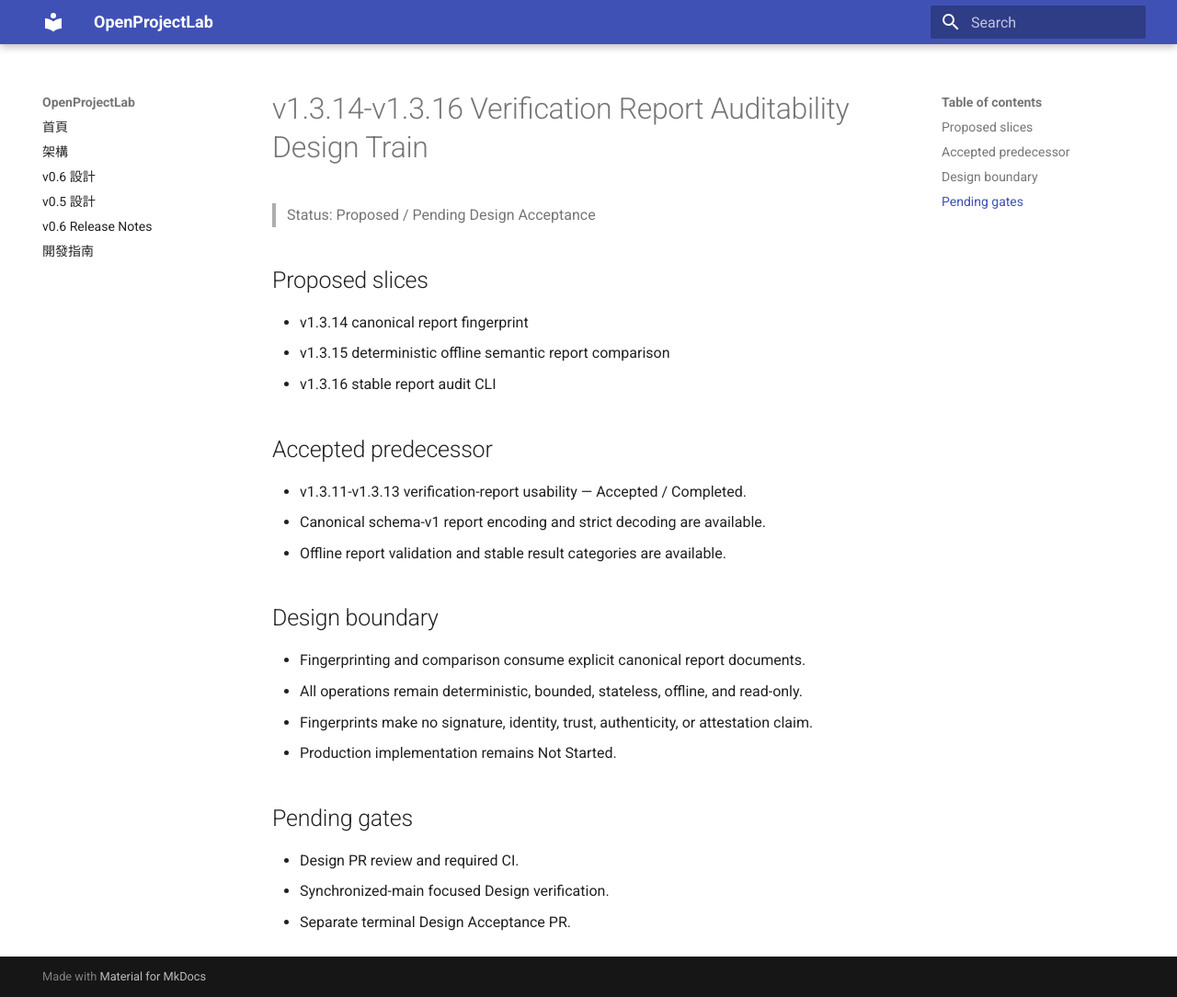
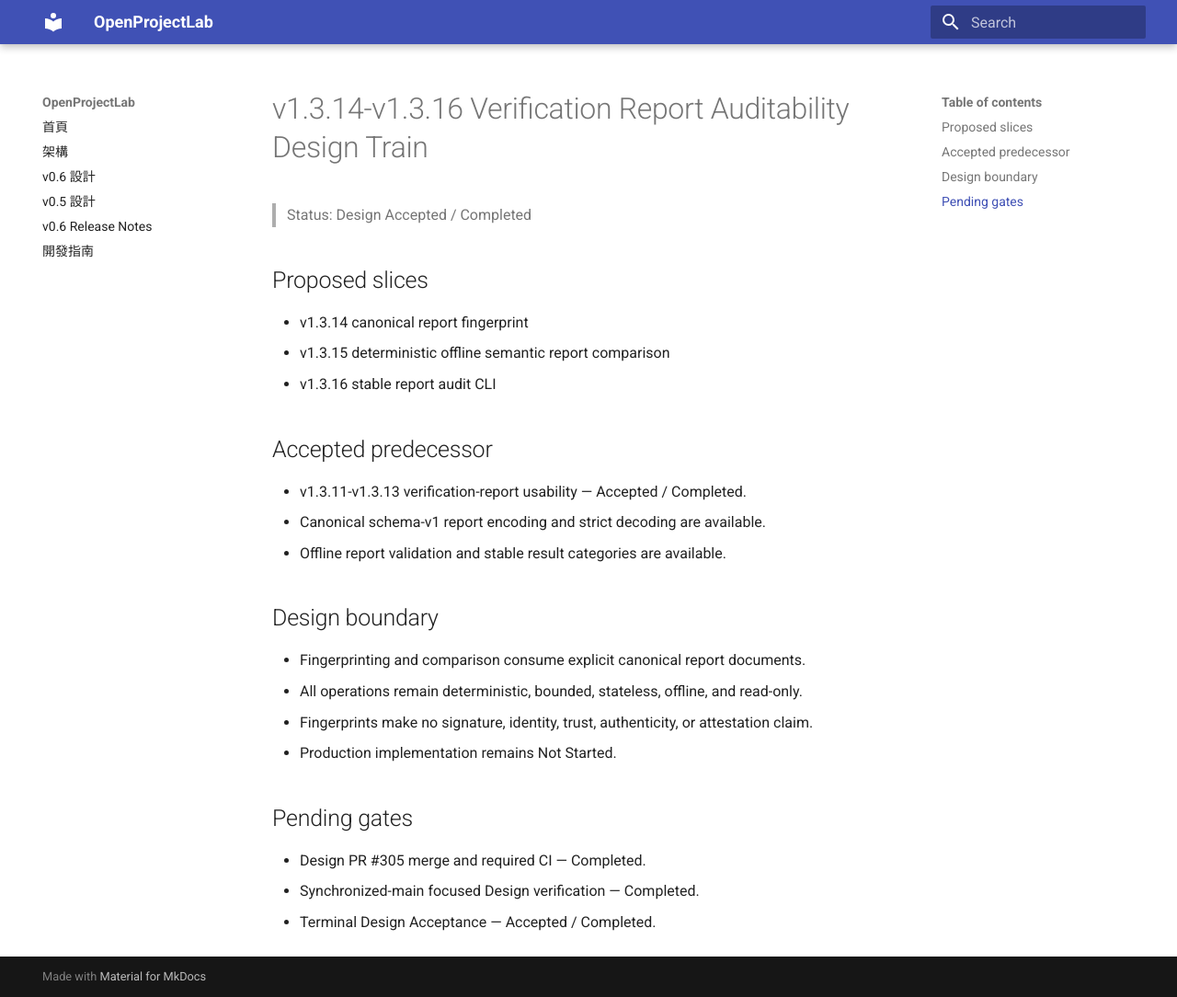
Before and after one commit to khwang1964/OpenProjectLab, an MkDocs documentation site: the page built from docs/releases/v1.3.14-v1.3.16-verification-report-auditability-design-train.md, in a window 1280 px wide and 1084 px high. Shown: the whole window at 92% size. Built offline with MkDocs 1.6.1 and Material for MkDocs 9.7.7, drawn with Linux system fonts in a browser that asks for light colours.

Commit message:
docs: accept v1.3.14-v1.3.16 verification report auditability design (#306)

```diff
--- a/docs/releases/v1.3.14-v1.3.16-verification-report-auditability-design-train.md
+++ b/docs/releases/v1.3.14-v1.3.16-verification-report-auditability-design-train.md
@@ -1,6 +1,6 @@
 # v1.3.14-v1.3.16 Verification Report Auditability Design Train
 
-> Status: Proposed / Pending Design Acceptance
+> Status: Design Accepted / Completed
 
 ## Proposed slices
 
@@ -23,6 +23,6 @@
 
 ## Pending gates
 
-- Design PR review and required CI.
-- Synchronized-main focused Design verification.
-- Separate terminal Design Acceptance PR.
+- Design PR #305 merge and required CI — Completed.
+- Synchronized-main focused Design verification — Completed.
+- Terminal Design Acceptance — Accepted / Completed.
```
Also changed, not shown: CHANGELOG.md (+8 -0 lines), docs/HISTORY.md (+8 -0 lines), docs/architecture/verification-report-auditability.md (+1 -1 lines), docs/releases/v1.3.14-v1.3.16-verification-report-auditability-design-acceptance.md (added, +21 -0 lines), docs/roadmap.md (+8 -0 lines), 2 other files.
